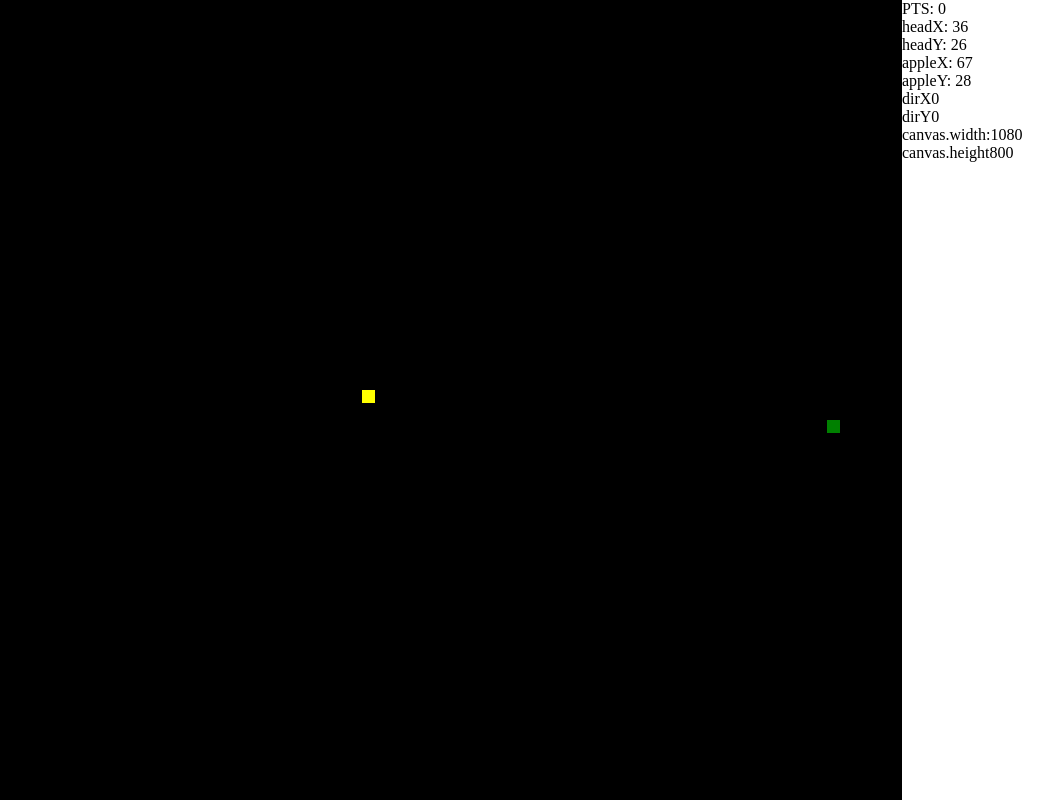
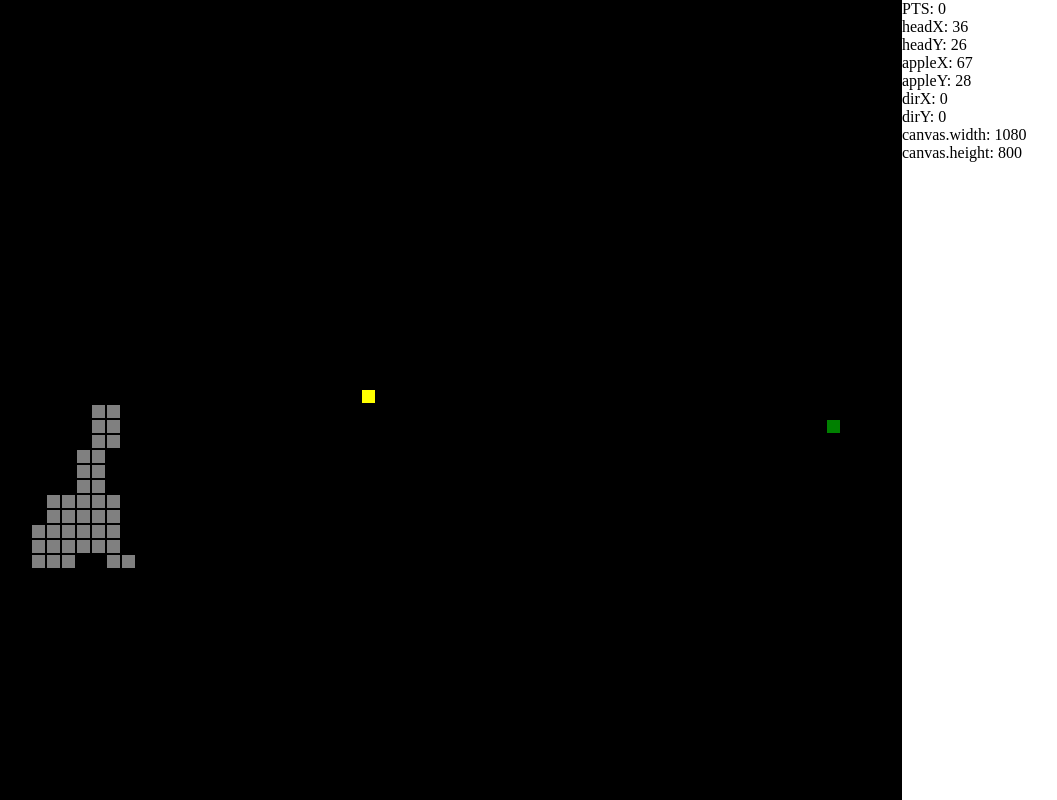
Before and after one commit to ZhitenevArtur/snake, a plain HTML site: page index.html in a window 1280 px wide. Shown: the whole page, without its empty margins (178-1235 px from the left). Drawn offline with Linux system fonts and the light colour scheme.

Commit message:
block_gen

```diff
--- a/index.html
+++ b/index.html
@@ -21,6 +21,6 @@
 
 </head>
 <body>
-	<div id="pts_table">skldfklsdfj</div>
+	<div id="pts_table"></div>
 </body>
 </html>
--- a/snake.js
+++ b/snake.js
@@ -7,7 +7,10 @@ headY=Math.floor(tilesY/2); //start tile Y
 // appleX=appleY = 27; //apple position
 appleX=Math.floor(Math.random()*tilesX); //apple position X
 appleY=Math.floor(Math.random()*tilesY); //apple position Y
+
 trail = []; //trail array
+block = [];
+
 tail = 3; //tail length
 pts = 0; //points
 fps = 15; //frames per second
@@ -23,6 +26,7 @@ window.onload=function() {
 	document.addEventListener("keydown",moveDirection);
 	document.addEventListener("resize", resizeCanvas, false);
 	// document.addEventListener("resize",alert("resize"));
+	blockGenerator();
 	setInterval(gameLogic,1000/fps);
 
 }
@@ -41,11 +45,12 @@ function gameLogic() {
 	drawSnake();
 	moveTail();
 	spawnAndCheckApple();
+	showBlock();
 	document.getElementById('pts_table').innerHTML = ("PTS: " + pts + "<br>" +
 		"headX: " + headX + "<br>" + "headY: " + headY + "<br>" +
 		"appleX: " + appleX + "<br>" + "appleY: " + appleY + "<br>" +
-		"dirX" + dirX +"<br>" +"dirY" +dirY + "<br>" +
-		"canvas.width:" + canvas.width + "<br>" + "canvas.height" + canvas.height);
+		"dirX: " + dirX +"<br>" +"dirY: " +dirY + "<br>" +
+		"canvas.width: " + canvas.width + "<br>" + "canvas.height: " + canvas.height);
 }
 
 function moveDirection(evt) {
@@ -137,14 +142,50 @@ function showGrid() {
 	for (var y = 0; y < tilesY; y++) {
 		for (var x = 0; x < tilesX; x++) {
 			ctx.strokeStyle="green";
-			ctx.strokeRect(x*greedSize, y*greedSize, greedSize, greedSize);
+			ctx.strokeRect(x*greedSize, y*greedSize, greedSize-2, greedSize-2);
 		}
 	}
 }
 
 function setStartPosition() {
-headX=Math.floor(tilesX/2); //start tile X
-headY=Math.floor(tilesY/2); //start tile Y
+	headX=Math.floor(tilesX/2); //start tile X
+	headY=Math.floor(tilesY/2); //start tile Y
 	pts=0;
 	dirX=dirY = 0;
 }
+
+function blockGenerator() {
+	block.push({x:Math.floor(Math.random()*tilesX),y:Math.floor(Math.random()*tilesY)});
+	for (var i = 0; i < 70; i++) {
+		if(randomInteger(0, 1)==0){
+			if(randomInteger(0, 1)==0){
+				block.push({x:block[i].x, y:block[i].y-1});
+			}
+			else{
+				block.push({x:block[i].x, y:block[i].y+1});
+			}
+		}
+		else{
+			if(randomInteger(0, 1)==0){
+				block.push({x:block[i].x-1, y:block[i].y});
+			}
+			else{
+				block.push({x:block[i].x+1, y:block[i].y});
+			}
+		}
+	}
+
+}
+
+function showBlock(){
+	ctx.fillStyle="grey";
+	for (var i = 0; i < block.length; i++) {
+		ctx.fillRect(block[i].x*greedSize,block[i].y*greedSize,greedSize-2,greedSize-2);
+	}
+}
+
+function randomInteger(min, max) {
+    var rand = min - 0.5 + Math.random() * (max - min + 1)
+    rand = Math.round(rand);
+    return rand;
+  }
```
